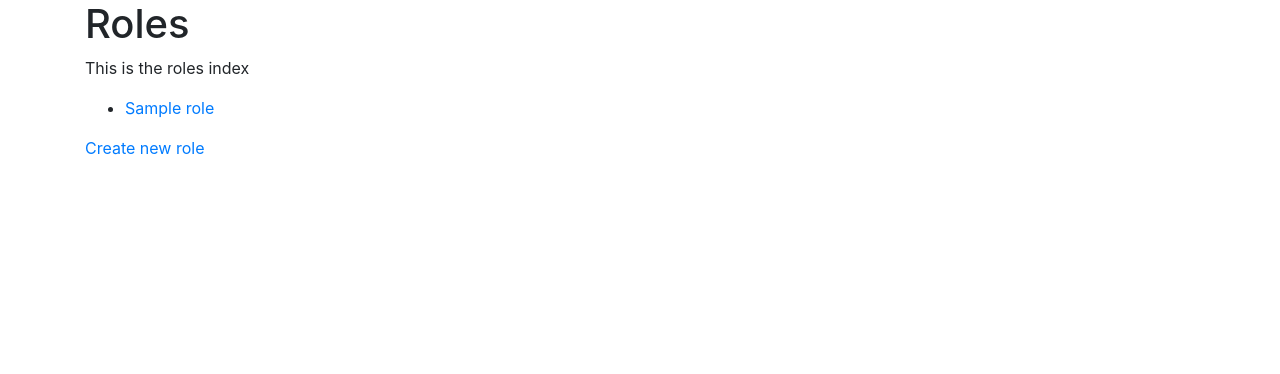
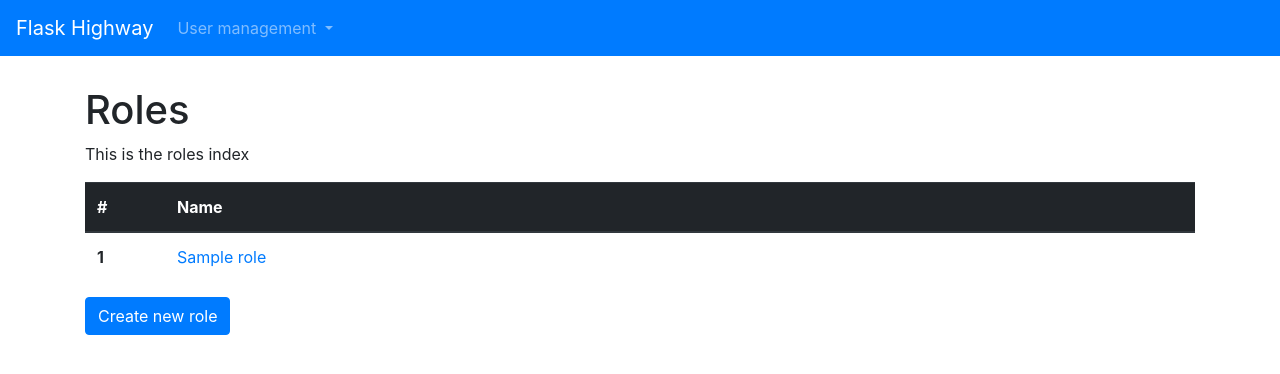
Before and after one commit to alantelles/flask-highway-base-app, a Flask app: page /user_management/roles/ in a window 1280 px wide. Shown: the top 374 px of the page. Run offline with Flask 2, Linux system fonts and the light colour scheme; tables that the repository leaves empty hold one stand-in row (values such as "Sample post"); some libraries are stand-ins or nearby versions.

Commit message:
adding bootstrap to beautify templates

```diff
--- a/app/blueprints/user_management/models/role.py
+++ b/app/blueprints/user_management/models/role.py
@@ -4,4 +4,4 @@ from app.blueprints.user_management.models.user_roles import user_roles
 class Role(db.Model):
     id = db.Column(db.Integer, primary_key=True)
     name = db.Column(db.String(255), default='normal')
-    users = db.relationship('Role', secondary=user_roles, backref=db.backref('User'))
+    users = db.relationship('User', secondary=user_roles, backref=db.backref('User'))
--- a/app/blueprints/user_management/templates/user_management/roles/index.html
+++ b/app/blueprints/user_management/templates/user_management/roles/index.html
@@ -2,10 +2,23 @@
 {% block content %}
 <h1>Roles</h1>
 <p>This is the roles index</p>
-<ul>
-{% for r in roles %}
-    <li><a href="{{ url_for('user_management.roles.show', id=r.id)}}">{{ r.name }}</a></li>
-{% endfor %}
-</ul>
-<p><a href="{{ url_for('user_management.roles.new') }}">Create new role</a></p>
+
+<table class="table">
+    <thead class="thead-dark">
+    <tr>
+        <th scope="col" class="id_show">#</th>
+        <th scope="col">Name</th>
+    </tr>
+    </thead>
+    <tbody>
+    {% for r in roles %}
+    <tr>
+        <th scope="row">{{ r.id }}</th>
+        <td><a href="{{ url_for('user_management.roles.show', id=r.id)}}">{{ r.name }}</a></td>
+    </tr>
+    {% endfor %}
+    </tbody>
+</table>
+
+<a href="{{ url_for('user_management.roles.new') }}"><button class="btn btn-primary">Create new role</button></a>
 {% endblock %}
--- a/app/blueprints/user_management/templates/user_management/users/index.html
+++ b/app/blueprints/user_management/templates/user_management/users/index.html
@@ -9,5 +9,6 @@
     <li>No users registered</li>
 {% endfor %}
 </ul>
-<p><a href="{{ url_for('user_management.users.new') }}">Create new user</a></p>
+
+<a href="{{ url_for('user_management.users.new') }}"><button class="btn btn-primary">Create new user</button></a>
 {% endblock %}
--- a/app/blueprints/user_management/views/roles.py
+++ b/app/blueprints/user_management/views/roles.py
@@ -5,6 +5,7 @@ from app.blueprints.user_management.models.role import Role
 class RolesViews:
     def index(self):
         roles = Role.query.all()
+
         return render_template('user_management/roles/index.html', roles=roles)
 
     def create(self):
@@ -19,6 +20,7 @@ class RolesViews:
 
     def show(self, id):
         role = Role.query.filter_by(id=id).first()
+
         return render_template('user_management/roles/show.html', role=role)
 
 roles_views = RolesViews()
--- a/app/config.py
+++ b/app/config.py
@@ -11,3 +11,4 @@ app.config['ADMIN_ROLE_NAME'] = 'admin'
 
 #others
 app.config['EXPLAIN_TEMPLATE_LOADING'] = False
+app.config['project_name'] = 'Flask Highway'
--- a/app/static/style.css
+++ b/app/static/style.css
@@ -1,3 +1,14 @@
-body {
-    font-family: 'Lucida Sans', 'Lucida Sans Regular', 'Lucida Grande', 'Lucida Sans Unicode', Geneva, Verdana, sans-serif;
+
+
+
+.container {
+    margin-top: 30px;
 }
+
+.dropdown-item:hover, .dropdown-item:active {
+    background-color: #4ea3ff !important;
+}
+
+.id_show {
+    width: 80px;
+}
--- a/app/templates/layouts/base.html
+++ b/app/templates/layouts/base.html
@@ -3,17 +3,20 @@
 <head>
     <meta charset="UTF-8">
     <meta name="viewport" content="width=device-width, initial-scale=1.0">
-    <title>Flask Highway</title>
+    <title>{{ config.project_name }}</title>
     <link rel="stylesheet" href="{{ url_for('static', filename='reset.css') }}">
     <link rel="stylesheet" href="{{ url_for('static', filename='style.css') }}">
     <link rel="stylesheet" href="https://maxcdn.bootstrapcdn.com/bootstrap/4.0.0/css/bootstrap.min.css" integrity="sha384-Gn5384xqQ1aoWXA+058RXPxPg6fy4IWvTNh0E263XmFcJlSAwiGgFAW/dAiS6JXm" crossorigin="anonymous">
-    <script src="https://maxcdn.bootstrapcdn.com/bootstrap/4.0.0/js/bootstrap.min.js" integrity="sha384-JZR6Spejh4U02d8jOt6vLEHfe/JQGiRRSQQxSfFWpi1MquVdAyjUar5+76PVCmYl" crossorigin="anonymous"></script>
+
 </head>
 <body>
+    {% include 'layouts/navbar.html' %}
     <div class="container">
+
         {% block content %}{% endblock %}
     </div>
     <script src="https://code.jquery.com/jquery-3.2.1.slim.min.js" integrity="sha384-KJ3o2DKtIkvYIK3UENzmM7KCkRr/rE9/Qpg6aAZGJwFDMVNA/GpGFF93hXpG5KkN" crossorigin="anonymous"></script>
     <script src="https://cdnjs.cloudflare.com/ajax/libs/popper.js/1.12.9/umd/popper.min.js" integrity="sha384-ApNbgh9B+Y1QKtv3Rn7W3mgPxhU9K/ScQsAP7hUibX39j7fakFPskvXusvfa0b4Q" crossorigin="anonymous"></script>
+    <script src="https://maxcdn.bootstrapcdn.com/bootstrap/4.0.0/js/bootstrap.min.js" integrity="sha384-JZR6Spejh4U02d8jOt6vLEHfe/JQGiRRSQQxSfFWpi1MquVdAyjUar5+76PVCmYl" crossorigin="anonymous"></script>
 </body>
 </html>
--- /dev/null
+++ b/app/templates/layouts/navbar.html
@@ -0,0 +1,33 @@
+<nav class="navbar navbar-expand-lg navbar-dark bg-primary">
+    <a class="navbar-brand" href="#">{{ config.project_name }}</a>
+    <button class="navbar-toggler" type="button" data-toggle="collapse" data-target="#navbarNavDropdown" aria-controls="navbarNavDropdown" aria-expanded="false" aria-label="Toggle navigation">
+        <span class="navbar-toggler-icon"></span>
+    </button>
+    <div class="collapse navbar-collapse" id="navbarNavDropdown">
+        <ul class="navbar-nav">
+        <li class="nav-item dropdown">
+            <a class="nav-link dropdown-toggle" href="#" id="navbarDropdownMenuLink" data-toggle="dropdown" aria-haspopup="true" aria-expanded="false">
+                User management
+            </a>
+            <div class="dropdown-menu" aria-labelledby="navbarDropdownMenuLink">
+                <a class="dropdown-item" href="{{ url_for('user_management.users.index') }}">Users</a>
+                <a class="dropdown-item" href="{{ url_for('user_management.users.new') }}">Create new user</a>
+                <a class="dropdown-item" href="{{ url_for('user_management.roles.index') }}">Roles</a>
+                <a class="dropdown-item" href="{{ url_for('user_management.roles.new') }}">Create new role</a>
+            </div>
+        </li>
+        <!--
+        <li class="nav-item active">
+            <a class="nav-link" href="{{ url_for('user_management_views.index') }}">User management <span class="sr-only">(current)</span></a>
+        </li>
+
+        <li class="nav-item">
+            <a class="nav-link" href="#">Features</a>
+        </li>
+        <li class="nav-item">
+            <a class="nav-link" href="#">Pricing</a>
+        </li>
+        -->
+        </ul>
+    </div>
+</nav>
```
